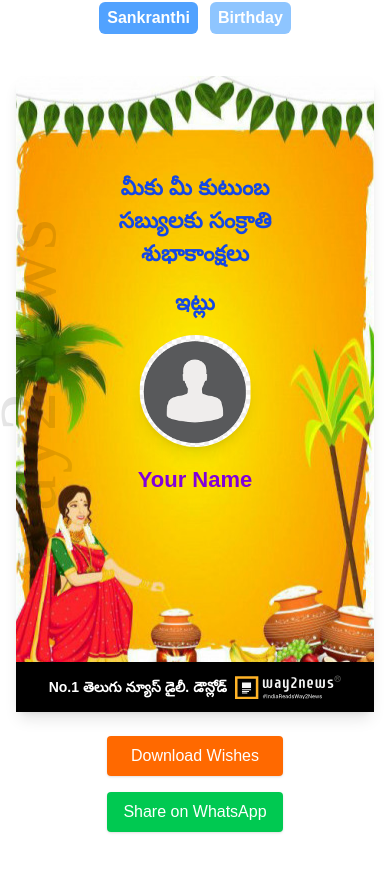
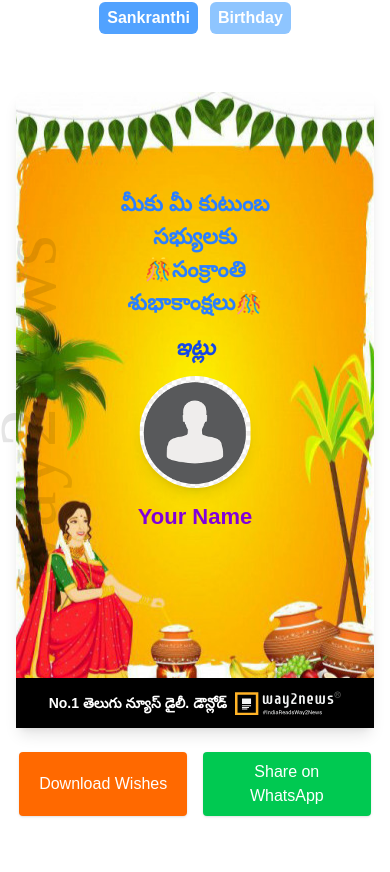
Before and after one commit to Lokesh396/hackathon-2, a React (Vite) app: page /Sankranthi in a window 390 px wide. Shown: the top 872 px of the page. Built offline with nearby package versions, Linux system fonts and the light colour scheme; a web font is replaced by a local one.

Commit message:
deisgn updates and share bug testing.

```diff
--- a/src/Birthday.jsx
+++ b/src/Birthday.jsx
@@ -39,7 +39,8 @@ function Birthday() {
         navigator.share({
           files: [file],
           title: "Happy Birthday SuperStar!",
-          text: `${message} \nCreate yours: ${shareLink}`,
+          text: `${message}`,
+          url:  `Create yours: ${shareLink}`
         });
       } else {
         alert("Sharing not supported on this device.");
@@ -66,12 +67,12 @@ function Birthday() {
         >
           way2news
         </p>
-        <div className="absolute top-0 flex flex-col gap-4 justify-center items-center text-[22px] sm:text-[28px] text-blue-700 font-bold">
+        <div className="absolute top-0 w-full  flex flex-col gap-2 justify-center items-center text-[22px] sm:text-[28px] text-blue-700 font-bold">
           <img src='/mahesh.jpg' alt='hero' />
           <img
             src={uploadedImage || "/person.png"}
             alt="Uploaded Person"
-            className="w-40 h-40 rounded-md cursor-pointer shadow-lg object-contain"
+            className="w-48 h-48 rounded-md cursor-pointer shadow-lg object-contain"
             onClick={() => fileInputRef.current.click()}
           />
           <input
@@ -85,7 +86,7 @@ function Birthday() {
             type="text"
             value={userName}
             onChange={(e) => setUserName(e.target.value)}
-            className="text-yellow-400 font-bold text-center w-full max-w-[200px] bg-transparent border-none outline-none"
+            className="font-bold text-center w-full max-w-[200px] border-none outline-none text-lg sm:text-xl text-yellow-400 px-2 py-1 rounded-md uppercase tracking-wide"
             placeholder="Your Name"
           />
         </div>
--- a/src/Sankranthi.jsx
+++ b/src/Sankranthi.jsx
@@ -40,7 +40,8 @@ function Sankranthi() {
         navigator.share({
           files: [file],
           title: "Happy Sankranti!",
-          text: `${message} \nCreate yours: ${shareLink}`,
+          text: `${message}`,
+          url:  `Create yours: ${shareLink}`
         });
       } else {
         alert("Sharing not supported on this device.");
@@ -72,11 +73,12 @@ function Sankranthi() {
         >
           way2news
         </p>
-        <div className="absolute top-[15%] sm:top-[15%] left-1/2 transform -translate-x-1/2 !max-w-[300px] flex flex-col gap-4 justify-center items-center text-[22px] sm:text-[28px] text-blue-700 font-bold">
-          <p className="text-center">
-            మీకు మీ కుటుంబ సబ్యులకు సంక్రాతి శుభాకాంక్షలు
-          </p>
-          <p>ఇట్లు </p>
+        <div className="absolute top-[15%] sm:top-[15%] left-1/2 transform -translate-x-1/2 !max-w-[350px] flex flex-col gap-3 justify-center items-center text-[22px] sm:text-[28px] text-blue-700 font-bold">
+        <p className=" font-bold text-blue-500 ">
+        మీకు మీ కుటుంబ సభ్యులకు <br></br> 🎊సంక్రాంతి శుభాకాంక్షలు🎊
+</p>
+
+          <p className='italic'>ఇట్లు </p>
           <img
             src={uploadedImage || "/person.png"}
             alt="Uploaded Person"
@@ -107,7 +109,7 @@ function Sankranthi() {
         </div>
       </div>
 
-      <div className="flex flex-col sm:flex-row gap-4">
+      <div className="flex  sm:flex-row gap-4">
         <button
           onClick={() => handleDownload(templateRef1, "sankranti_wish.png")}
           className="bg-orange-500 text-white px-4 py-2 rounded shadow w-full sm:w-auto"
```
Also changed, not shown: src/NavBar.jsx (+10 -9 lines).
